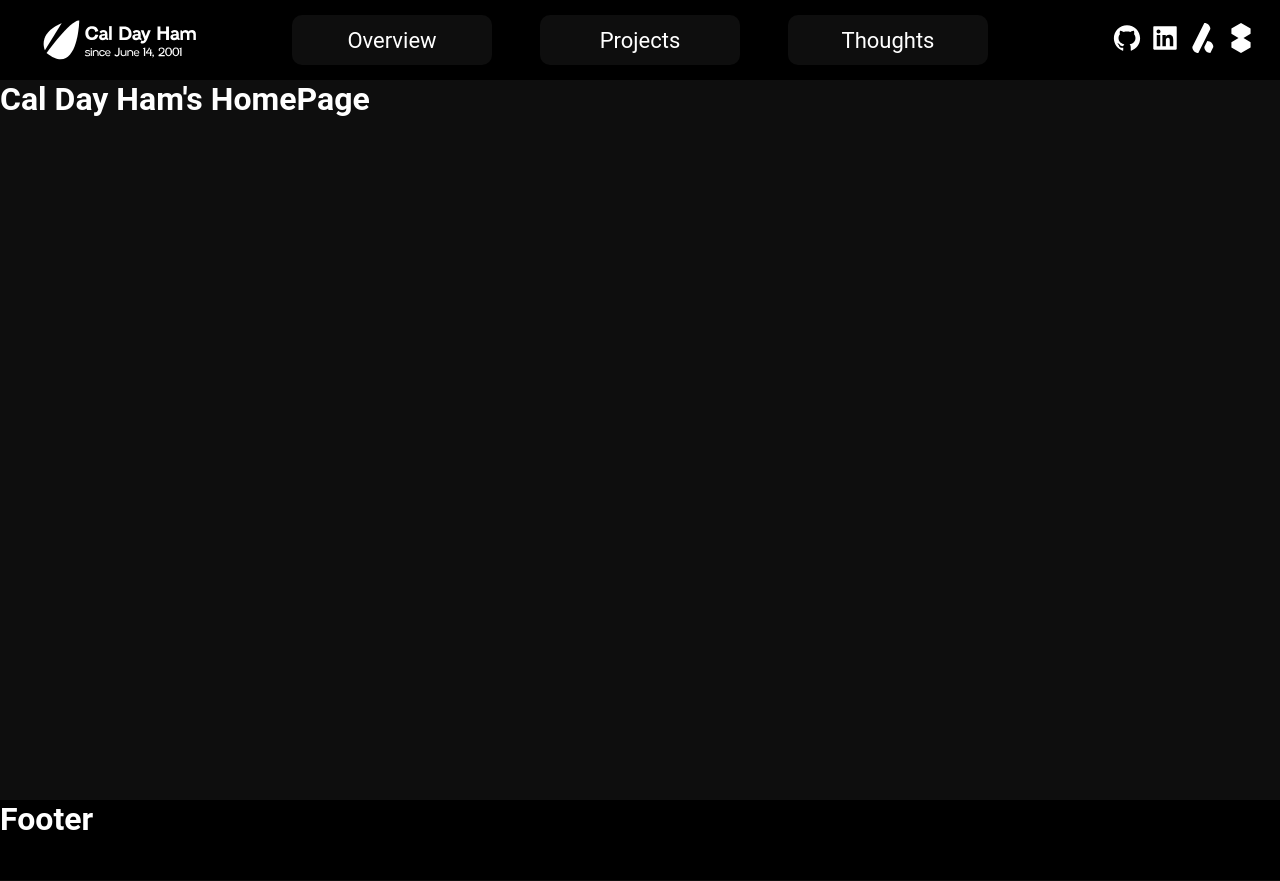
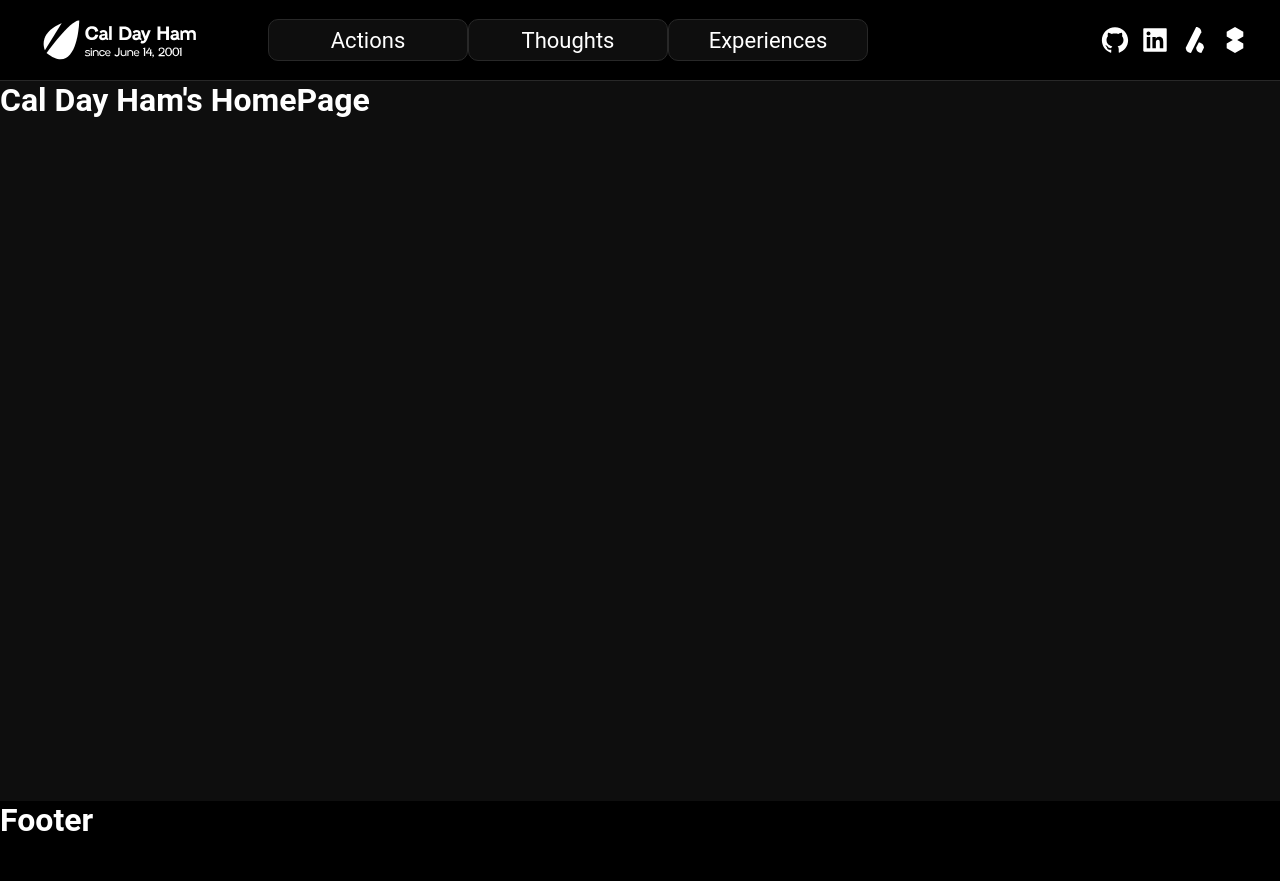
Before and after one commit to caldayham/caldayham-fullstack, a React (Create React App) app in the folder client-side/: page / in a window 1280 px wide. Built offline with nearby package versions, Linux system fonts and the light colour scheme.

Commit message:
added menu items for human experience

```diff
--- a/client-side/src/App.jsx
+++ b/client-side/src/App.jsx
@@ -16,6 +16,9 @@ const App = () => {
         <Routes>
           <Route exact path="/" element={<HomePage />} />
           <Route exact path="/home" element={<HomePage />} />
+          <Route exact path="/about" element={<HomePage />} />
+          <Route exact path="/projects" element={<HomePage />} />
+          <Route exact path="/thoughts" element={<HomePage />} />
 
           <Route exact path="/*" element={<Page404 />} />
         </Routes>
--- a/client-side/src/components/Header/Header.jsx
+++ b/client-side/src/components/Header/Header.jsx
@@ -10,6 +10,7 @@ import {
   HeaderLinkWrapper,
   LogoLink,
   SocialIcons,
+  MenuWrapper
 } from "./styles";
 
 import LedgesSVG from "../../local-assets/ledges-svg";
@@ -25,31 +26,39 @@ const Header = () => (
     </Div1>
     <Div2>
       <HeaderLinkWrapper>
-        <HeaderLink to="/about">Overview</HeaderLink>
-      </HeaderLinkWrapper>
-      <HeaderLinkWrapper>
-        <HeaderLink to="/portfolio">Projects</HeaderLink>
+        <HeaderLink to="/actions">Actions</HeaderLink>
       </HeaderLinkWrapper>
       <HeaderLinkWrapper>
         <HeaderLink to="/thoughts">Thoughts</HeaderLink>
       </HeaderLinkWrapper>
+      <HeaderLinkWrapper>
+        <HeaderLink to="/experiences">Experiences</HeaderLink>
+      </HeaderLinkWrapper>
     </Div2>
     <Div3>
-      <SocialIcons href="https://github.com/caldayham" target="_blank">
-        <AiFillGithub size="30px" />
-      </SocialIcons>
+      <HeaderLinkWrapper width={40}>
+        <SocialIcons href="https://github.com/caldayham" target="_blank">
+          <AiFillGithub size="30px" />
+        </SocialIcons>
+      </HeaderLinkWrapper>
+      <HeaderLinkWrapper width={40}>
       <SocialIcons
         href="https://www.linkedin.com/in/caldayham/"
         target="_blank"
       >
         <AiFillLinkedin size="30px" />
       </SocialIcons>
+      </HeaderLinkWrapper>
+      <HeaderLinkWrapper width={40}>
       <SocialIcons href="https://www.ledges.io/" target="_blank">
-        <LedgesSVG size="30px" />
+        <LedgesSVG size="26px" />
       </SocialIcons>
+      </HeaderLinkWrapper>
+      <HeaderLinkWrapper width={40}>
       <SocialIcons href="https://www.printscientific.com/" target="_blank">
-        <PrintSciSVG size="30px" />
+        <PrintSciSVG size="26px" />
       </SocialIcons>
+      </HeaderLinkWrapper>
     </Div3>
   </Container>
 );
--- a/client-side/src/components/Header/styles.jsx
+++ b/client-side/src/components/Header/styles.jsx
@@ -4,6 +4,8 @@ import styled from "styled-components";
 export const Container = styled.div`
   background: rgb(0, 0, 0);
   display: flex;
+  border-bottom: 1px solid rgb(40,40,40);
+
 
   height: 80px;
 `;
@@ -27,12 +29,15 @@ export const LogoLink = styled(Link)`
 `;
 
 export const HeaderLink = styled(Link)`
+  border: 1px solid rgb(40,40,40);
+
+
   display: flex;
   align-items: center;
   justify-content: center;
-  background-color: rgb(14, 14, 14);
-  width: 200px;
-  height: 50px;
+  background-color: rgba(14, 14, 14);
+  flex: 1;
+  height: 40px;
   border-radius: 10px;
   font-size: 22px;
   color: white;
@@ -40,12 +45,12 @@ export const HeaderLink = styled(Link)`
 
   transition: all 0.2s ease;
   &:hover {
-    width: 210px;
+    flex: 1.1;
   }
 `;
 
 export const HeaderLinkWrapper = styled.div`
-  width: 200px;
+  width: ${(props) => props.width? `${String(props.width) + "px"}` : "200px"};
 `;
 
 export const Div1 = styled.div`
@@ -59,8 +64,6 @@ export const Div2 = styled.div`
   flex: 3;
   display: flex;
   align-items: center;
-
-  justify-content: space-around;
 `;
 export const Div3 = styled.div`
   display: flex;
@@ -86,12 +89,21 @@ export const ContactDropDown = styled.button`
 // Social Icons
 
 export const SocialIcons = styled.a`
+display: flex;
   color: white;
-  padding: 4px;
+  width: 30px;
+  align-items: center;
+  justify-content: center;
 
   transition: all 0.1s ease;
   &:hover {
-    transform: scale(1.2);
+    width: 40px;
     cursor: pointer;
   }
 `;
+
+export const MenuWrapper = styled.div`
+display: flex;
+flex-direction: column;
+padding: 10px;
+`;
```
